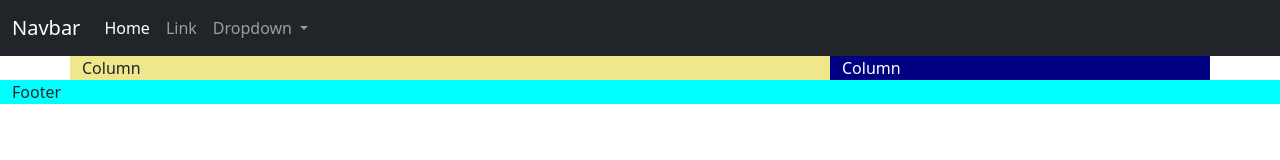
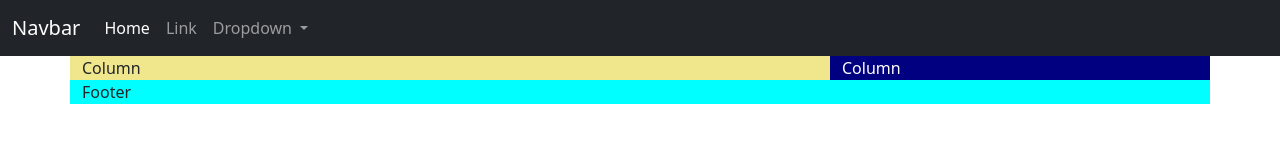
Before and after one commit to niiicedave/collab-practice-1, a plain HTML site: page index.html in a window 1280 px wide. Drawn offline with nearby package versions, Linux system fonts and the light colour scheme.

Commit message:
change foot from container-fluid to container with row and column div for same width as columns

```diff
--- a/index.html
+++ b/index.html
@@ -76,7 +76,11 @@
 
     <!--FOOTER-->
     <footer>
-      <div class="container-fluid" style="background-color: aqua">Footer</div>
+      <div class="container">
+        <div class="row">
+          <div class="col" style="background-color: aqua">Footer</div>
+        </div>
+      </div>
     </footer>
 
     <!-- JavaScript: Bootstrap Bundle with Popper -->
```
